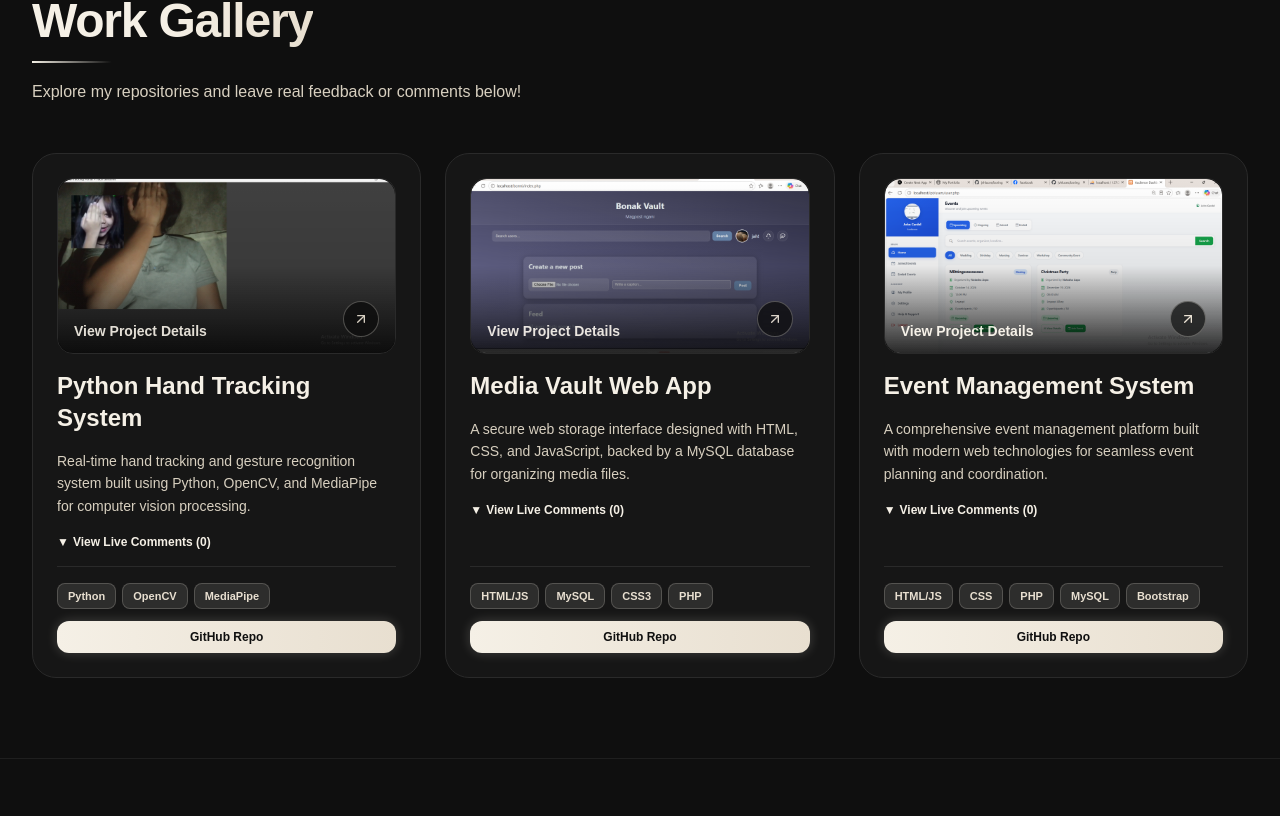
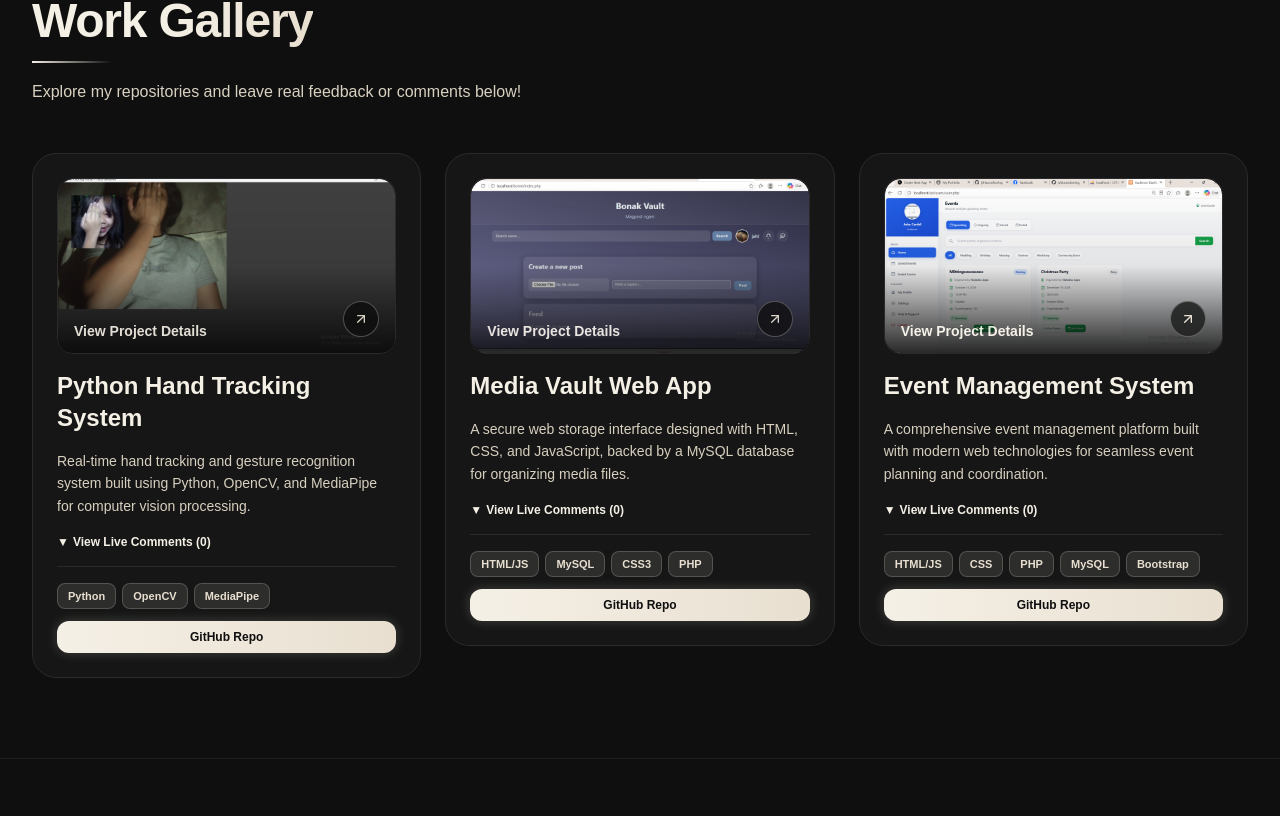
Before and after one commit to jvhluces/my-new-portfolio, a Next.js app: page / in a window 1280 px wide. Shown: the part 1064-1880 px from the top of the page. Built offline with nearby package versions, Linux system fonts and the light colour scheme.

Commit message:
Fix: independent comment sections + professional fade/hover animations

```diff
--- a/app/page.tsx
+++ b/app/page.tsx
@@ -17,15 +17,51 @@ import emailjs from "@emailjs/browser";
 /* ---------- Shared animation config ---------- */
 const EASE = [0.22, 1, 0.36, 1] as const;
 
+/* 1. Smooth rise + fade in: starts a little below and blurred → slowly clears */
 const fadeUp: Variants = {
-  hidden: { opacity: 0, y: 32 },
-  show: { opacity: 1, y: 0, transition: { duration: 0.7, ease: EASE } },
+  hidden: { opacity: 0, y: 40, filter: "blur(10px)" },
+  show: { opacity: 1, y: 0, filter: "blur(0px)", transition: { duration: 0.9, ease: EASE } },
+};
+
+/* 5. Slow fade in (no movement): headers and big titles */
+const fadeIn: Variants = {
+  hidden: { opacity: 0 },
+  show: { opacity: 1, transition: { duration: 0.8, ease: "easeOut" } },
+};
+
+/* 2 + 3. Cards: staggered, rise + gentle scale 0.96 → 1 */
+const cardIn: Variants = {
+  hidden: { opacity: 0, y: 40, scale: 0.96, filter: "blur(10px)" },
+  show: { opacity: 1, y: 0, scale: 1, filter: "blur(0px)", transition: { duration: 0.9, ease: EASE } },
 };
 
 const stagger: Variants = {
   hidden: {},
-  show: { transition: { staggerChildren: 0.1, delayChildren: 0.1 } },
+  show: { transition: { staggerChildren: 0.12, delayChildren: 0.1 } },
 };
+
+/* gap between cards: 0.15s */
+const gridStagger: Variants = {
+  hidden: {},
+  show: { transition: { staggerChildren: 0.15, delayChildren: 0.05 } },
+};
+
+/* gap between tech icons: 0.1s */
+const techStagger: Variants = {
+  hidden: {},
+  show: { transition: { staggerChildren: 0.1, delayChildren: 0.15 } },
+};
+
+/* 4 + 6. Soft hover lift (-4px) + gentle cream glow that slowly fades in and out */
+const CARD_LOW = "0 0 0px rgba(245,240,230,0)";
+const CARD_HIGH = "0 10px 34px rgba(245,240,230,0.16)";
+const GLOW_T = {
+  boxShadow: { duration: 2.4, repeat: Infinity, ease: "easeInOut" },
+  y: { type: "spring", stiffness: 260, damping: 22 },
+} as const;
+
+const BTN_LOW = "0 0 20px rgba(245,240,230,0.25)";
+const BTN_HIGH = "0 0 40px rgba(245,240,230,0.55)";
 
 /* Navbar: logo + menu appear first, one after another */
 const navParent: Variants = {
@@ -225,7 +261,7 @@ function CodeBackdrop({ reduce }: { reduce: boolean | null }) {
 /* ---------- Small helpers ---------- */
 function SectionHeader({ eyebrow, first, second, text }: { eyebrow: string; first: string; second: string; text?: string }) {
   return (
-    <motion.div variants={fadeUp}>
+    <motion.div variants={fadeIn}>
       <p className="text-[#E8DFD0] font-medium tracking-[0.2em] uppercase text-xs sm:text-sm">{eyebrow}</p>
       <h2 className="text-4xl lg:text-5xl font-extrabold mt-2 tracking-tight">
         {first}{" "}
@@ -238,7 +274,11 @@ function SectionHeader({ eyebrow, first, second, text }: { eyebrow: string; firs
         transition={{ duration: 0.8, ease: EASE, delay: 0.3 }}
         className="mt-4 h-[2px] w-20 origin-left bg-gradient-to-r from-[#F5F0E6] to-transparent"
       />
-      {text && <p className="text-[#D8D0C0] text-base mt-4 max-w-xl leading-relaxed">{text}</p>}
+      {text && (
+        <motion.p variants={fadeUp} className="text-[#D8D0C0] text-base mt-4 max-w-xl leading-relaxed">
+          {text}
+        </motion.p>
+      )}
     </motion.div>
   );
 }
@@ -248,7 +288,7 @@ function TechTile({ name, icon, invert, index }: { name: string; icon: string; i
     <motion.div
       variants={{
         hidden: { opacity: 0, y: 24, scale: 0.85 },
-        show: { opacity: 1, y: 0, scale: 1, transition: { duration: 0.5, ease: EASE } },
+        show: { opacity: 1, y: 0, scale: 1, transition: { duration: 0.6, ease: EASE } },
       }}
       whileHover={{ y: -8, scale: 1.06 }}
       transition={{ type: "spring", stiffness: 300, damping: 18 }}
@@ -361,6 +401,11 @@ export default function Home() {
       }
     : { type: "spring" as const, stiffness: 140, damping: 16 };
 
+  /* gentle pulse (1 → 1.03 → 1) for important buttons */
+  const pulse = reduce
+    ? undefined
+    : { scale: [1, 1.03, 1], transition: { duration: 3.2, repeat: Infinity, ease: "easeInOut" as const, delay: 3 } };
+
   return (
     <main className="relative min-h-screen overflow-x-hidden bg-[#0F0F0F] text-[#F5F0E6] selection:bg-[#E8DFD0] selection:text-[#0F0F0F] pt-20">
       {/* Scroll progress bar */}
@@ -421,7 +466,7 @@ export default function Home() {
           </div>
 
           <motion.div variants={navChild} className="hidden md:block">
-            {/* "Hire Me" gives a faint flash every few seconds */}
+            {/* "Hire Me" gives a faint flash + soft pulse every few seconds */}
             <motion.a
               href="#contact"
               initial={{ boxShadow: "0 0 15px rgba(245,240,230,0.2)" }}
@@ -434,6 +479,7 @@ export default function Home() {
                         "0 0 30px rgba(245,240,230,0.6)",
                         "0 0 15px rgba(245,240,230,0.2)",
                       ],
+                      scale: [1, 1.03, 1],
                     }
               }
               transition={{ duration: 1.6, repeat: Infinity, repeatDelay: 4.5, ease: "easeInOut", delay: 5 }}
@@ -688,6 +734,7 @@ export default function Home() {
               <motion.a
                 href="#contact"
                 style={{ boxShadow: "0 0 20px rgba(245,240,230,0.3)" }}
+                animate={pulse}
                 whileHover={{ y: -4, scale: 1.04, boxShadow: "0 0 36px rgba(245,240,230,0.6)", filter: "brightness(1.08)" }}
                 whileTap={{ scale: 0.93, y: 0 }}
                 transition={{ type: "spring", stiffness: 380, damping: 22 }}
@@ -731,7 +778,7 @@ export default function Home() {
         </motion.div>
       </section>
 
-      {/* PROJECTS SECTION */}
+      {/* PROJECTS SECTION — Fade Up + Staggered + Scale + Soft Hover Lift */}
       <section
         id="projects"
         className="relative z-10 min-h-screen flex flex-col justify-center max-w-7xl mx-auto px-6 md:px-8 py-20 border-t border-[#2A2A2A]/60 scroll-mt-20"
@@ -749,7 +796,14 @@ export default function Home() {
             second="Gallery"
             text="Explore my repositories and leave real feedback or comments below!"
           />
-          <div className="grid grid-cols-1 md:grid-cols-2 lg:grid-cols-3 gap-6">
+          {/* items-start: each card keeps its OWN height, so opening one card's comments never stretches the others */}
+          <motion.div
+            variants={gridStagger}
+            initial="hidden"
+            whileInView="show"
+            viewport={{ once: true, amount: 0.15 }}
+            className="grid grid-cols-1 md:grid-cols-2 lg:grid-cols-3 gap-6 items-start"
+          >
             <ProjectCard
               projectId="python-hand-tracking"
               title="Python Hand Tracking System"
@@ -777,11 +831,11 @@ export default function Home() {
               imageSrc="/projects/event-management.png"
               defaultComments={[]}
             />
-          </div>
+          </motion.div>
         </motion.div>
       </section>
 
-      {/* SERVICES SECTION */}
+      {/* SERVICES SECTION — Scale + Staggered + Glow on hover */}
       <section
         id="services"
         className="relative z-10 min-h-screen flex flex-col justify-center max-w-7xl mx-auto px-6 md:px-8 py-20 border-t border-[#2A2A2A]/60 scroll-mt-20"
@@ -799,7 +853,13 @@ export default function Home() {
             second="Services"
             text="Building reliable backend systems, clean application logic, and functional web solutions powered by PHP, Python, and modern web tools."
           />
-          <div className="grid grid-cols-1 md:grid-cols-3 gap-8">
+          <motion.div
+            variants={gridStagger}
+            initial="hidden"
+            whileInView="show"
+            viewport={{ once: true, amount: 0.2 }}
+            className="grid grid-cols-1 md:grid-cols-3 gap-8"
+          >
             {[
               {
                 Icon: Link2Icon,
@@ -819,12 +879,12 @@ export default function Home() {
             ].map(({ Icon, title, text }) => (
               <motion.div
                 key={title}
-                variants={fadeUp}
-                whileHover={{ y: -10 }}
-                transition={{ type: "spring", stiffness: 260, damping: 20 }}
-                className="group relative overflow-hidden bg-[#1A1A1A]/70 border border-[#2A2A2A] p-8 rounded-3xl backdrop-blur-sm hover:border-[#F5F0E6]/40 hover:shadow-[0_0_25px_rgba(245,240,230,0.15)] transition-colors space-y-4"
+                variants={cardIn}
+                style={{ boxShadow: CARD_LOW }}
+                whileHover={{ y: -4, boxShadow: [CARD_LOW, CARD_HIGH, CARD_LOW], transition: GLOW_T }}
+                className="group relative overflow-hidden bg-[#1A1A1A]/70 border border-[#2A2A2A] p-8 rounded-3xl backdrop-blur-sm hover:border-[#F5F0E6]/40 transition-colors duration-700 space-y-4"
               >
-                <div className="pointer-events-none absolute -right-10 -top-10 h-32 w-32 rounded-full bg-[#F5F0E6]/10 blur-2xl opacity-0 group-hover:opacity-100 transition-opacity duration-500" />
+                <div className="pointer-events-none absolute -right-10 -top-10 h-32 w-32 rounded-full bg-[#F5F0E6]/10 blur-2xl opacity-0 group-hover:opacity-100 transition-opacity duration-700" />
                 <motion.div
                   whileHover={{ rotate: [0, -8, 8, 0] }}
                   transition={{ duration: 0.5 }}
@@ -836,11 +896,11 @@ export default function Home() {
                 <p className="text-[#D8D0C0] text-sm leading-relaxed">{text}</p>
               </motion.div>
             ))}
-          </div>
+          </motion.div>
         </motion.div>
       </section>
 
-      {/* ABOUT SECTION */}
+      {/* ABOUT SECTION — Fade In (text) + Staggered tech grid */}
       <section
         id="about"
         className="relative z-10 min-h-screen flex flex-col justify-center max-w-7xl mx-auto px-6 md:px-8 py-20 border-t border-[#2A2A2A]/60 scroll-mt-20"
@@ -853,25 +913,35 @@ export default function Home() {
           className="grid grid-cols-1 lg:grid-cols-2 gap-12 items-center"
         >
           <div className="space-y-6">
-            <motion.p variants={fadeUp} className="text-[#E8DFD0] font-medium tracking-[0.2em] uppercase text-xs sm:text-sm">
+            <motion.p variants={fadeIn} className="text-[#E8DFD0] font-medium tracking-[0.2em] uppercase text-xs sm:text-sm">
               ABOUT ME
             </motion.p>
-            <motion.h2 variants={fadeUp} className="text-3xl sm:text-4xl lg:text-5xl font-extrabold leading-tight tracking-tight">
+            <motion.h2 variants={fadeIn} className="text-3xl sm:text-4xl lg:text-5xl font-extrabold leading-tight tracking-tight">
               Building Solid Software with <br />
               <span className="text-transparent bg-clip-text bg-gradient-to-r from-[#F5F0E6] to-[#E8DFD0]">
                 Clean Code & Practical Logic
               </span>
             </motion.h2>
-            <motion.p variants={fadeUp} className="text-[#D8D0C0] text-base leading-relaxed">
+            <motion.p variants={fadeIn} className="text-[#D8D0C0] text-base leading-relaxed">
               I&apos;m a passionate developer with hands-on experience in backend and web development using modern frameworks and core programming languages. I enjoy solving logic problems, writing structured code, and continuously learning new technologies to build practical digital applications.
             </motion.p>
             <motion.div variants={fadeUp} className="pt-2">
               <motion.a
-                whileHover={{ scale: 1.05, y: -2 }}
-                whileTap={{ scale: 0.95 }}
                 href="/JANINE_LUCES_CV.pdf"
                 download="JANINE_LUCES_CV.pdf"
-                className="group inline-flex items-center gap-2 px-6 py-3.5 rounded-full bg-gradient-to-r from-[#F5F0E6] to-[#E8DFD0] text-[#0F0F0F] font-bold shadow-[0_0_20px_rgba(245,240,230,0.25)] hover:shadow-[0_0_30px_rgba(245,240,230,0.4)] transition-shadow cursor-pointer"
+                style={{ boxShadow: BTN_LOW }}
+                whileHover={{
+                  scale: 1.05,
+                  y: -2,
+                  boxShadow: [BTN_LOW, BTN_HIGH, BTN_LOW],
+                  transition: {
+                    scale: { type: "spring", stiffness: 300, damping: 20 },
+                    y: { type: "spring", stiffness: 300, damping: 20 },
+                    boxShadow: { duration: 2, repeat: Infinity, ease: "easeInOut" },
+                  },
+                }}
+                whileTap={{ scale: 0.95 }}
+                className="group inline-flex items-center gap-2 px-6 py-3.5 rounded-full bg-gradient-to-r from-[#F5F0E6] to-[#E8DFD0] text-[#0F0F0F] font-bold cursor-pointer"
               >
                 <Download className="w-5 h-5 transition-transform group-hover:translate-y-0.5" />
                 Download CV
@@ -889,7 +959,10 @@ export default function Home() {
               Technologies & Tools I Use
             </h3>
             <motion.div
-              variants={{ hidden: {}, show: { transition: { staggerChildren: 0.06, delayChildren: 0.2 } } }}
+              variants={techStagger}
+              initial="hidden"
+              whileInView="show"
+              viewport={{ once: true, amount: 0.2 }}
               className="relative grid grid-cols-3 sm:grid-cols-4 gap-3 sm:gap-4"
             >
               {TECHS.map((t, i) => (
@@ -900,7 +973,7 @@ export default function Home() {
         </motion.div>
       </section>
 
-      {/* CONTACT SECTION */}
+      {/* CONTACT SECTION — Fade Up + Glow on buttons */}
       <section
         id="contact"
         className="relative z-10 min-h-screen flex flex-col justify-center max-w-7xl mx-auto px-6 md:px-8 py-24 border-t border-[#2A2A2A]/60 scroll-mt-20"
@@ -937,7 +1010,7 @@ export default function Home() {
                   </>
                 );
                 const cls =
-                  "group flex items-center gap-4 p-5 rounded-2xl bg-[#1A1A1A]/85 border border-[#2A2A2A] transition-all";
+                  "group flex items-center gap-4 p-5 rounded-2xl bg-[#1A1A1A]/85 border border-[#2A2A2A] transition-all duration-500";
                 return (
                   <motion.div key={label} variants={fadeUp} whileHover={href ? { x: 6 } : undefined}>
                     {href ? (
@@ -964,7 +1037,7 @@ export default function Home() {
                     target="_blank"
                     rel="noreferrer"
                     aria-label={s.name}
-                    className="group w-12 h-12 rounded-2xl bg-[#1A1A1A]/85 border border-[#2A2A2A] flex items-center justify-center hover:border-[#F5F0E6]/50 hover:shadow-[0_0_15px_rgba(245,240,230,0.25)] transition-colors"
+                    className="group w-12 h-12 rounded-2xl bg-[#1A1A1A]/85 border border-[#2A2A2A] flex items-center justify-center hover:border-[#F5F0E6]/50 hover:shadow-[0_0_15px_rgba(245,240,230,0.25)] transition-colors duration-500"
                   >
                     <img
                       src={s.icon}
@@ -1004,12 +1077,26 @@ export default function Home() {
                   className={`${inputClass} resize-none`}
                 />
               </div>
+              {/* gentle pulse + slow glow on hover */}
               <motion.button
-                whileHover={{ scale: sending ? 1 : 1.02 }}
-                whileTap={{ scale: sending ? 1 : 0.98 }}
                 type="submit"
                 disabled={sending}
-                className="w-full py-3.5 rounded-xl bg-[#F5F0E6] hover:bg-[#E8DFD0] disabled:opacity-70 disabled:cursor-not-allowed text-[#0F0F0F] font-bold shadow-[0_0_20px_rgba(245,240,230,0.3)] transition-colors mt-2 cursor-pointer flex items-center justify-center gap-2"
+                style={{ boxShadow: BTN_LOW }}
+                animate={sending ? undefined : pulse}
+                whileHover={
+                  sending
+                    ? undefined
+                    : {
+                        scale: 1.04,
+                        boxShadow: [BTN_LOW, BTN_HIGH, BTN_LOW],
+                        transition: {
+                          scale: { type: "spring", stiffness: 300, damping: 20 },
+                          boxShadow: { duration: 2, repeat: Infinity, ease: "easeInOut" },
+                        },
+                      }
+                }
+                whileTap={sending ? undefined : { scale: 0.97 }}
+                className="w-full py-3.5 rounded-xl bg-[#F5F0E6] hover:bg-[#E8DFD0] disabled:opacity-70 disabled:cursor-not-allowed text-[#0F0F0F] font-bold transition-colors mt-2 cursor-pointer flex items-center justify-center gap-2"
               >
                 <motion.span
                   animate={sending ? { x: [0, 6, 0], y: [0, -6, 0] } : { x: 0, y: 0 }}
@@ -1119,10 +1206,10 @@ function ProjectCard({
 
   return (
     <motion.div
-      variants={fadeUp}
-      whileHover={{ y: -6 }}
-      transition={{ type: "spring", stiffness: 260, damping: 22 }}
-      className="bg-[#1A1A1A]/70 border border-[#2A2A2A] rounded-3xl overflow-hidden p-6 flex flex-col justify-between hover:border-[#F5F0E6]/40 hover:shadow-[0_0_25px_rgba(245,240,230,0.15)] transition-colors"
+      variants={cardIn}
+      style={{ boxShadow: CARD_LOW }}
+      whileHover={{ y: -4, boxShadow: [CARD_LOW, CARD_HIGH, CARD_LOW], transition: GLOW_T }}
+      className="bg-[#1A1A1A]/70 border border-[#2A2A2A] rounded-3xl overflow-hidden p-6 flex flex-col justify-between hover:border-[#F5F0E6]/40 transition-colors duration-700"
     >
       <div className="space-y-4">
         {imageSrc ? (
@@ -1154,8 +1241,10 @@ function ProjectCard({
         <h3 className="text-2xl font-bold text-[#F5F0E6]">{title}</h3>
         <p className="text-[#D8D0C0] text-sm leading-relaxed">{description}</p>
 
+        {/* Each card has its own toggle: only THIS card's comments open */}
         <button
-          onClick={() => setShowComments(!showComments)}
+          type="button"
+          onClick={() => setShowComments((v) => !v)}
           className="text-xs font-semibold text-[#F5F0E6] hover:underline flex items-center gap-1 focus:outline-none"
           aria-expanded={showComments}
         >
```
